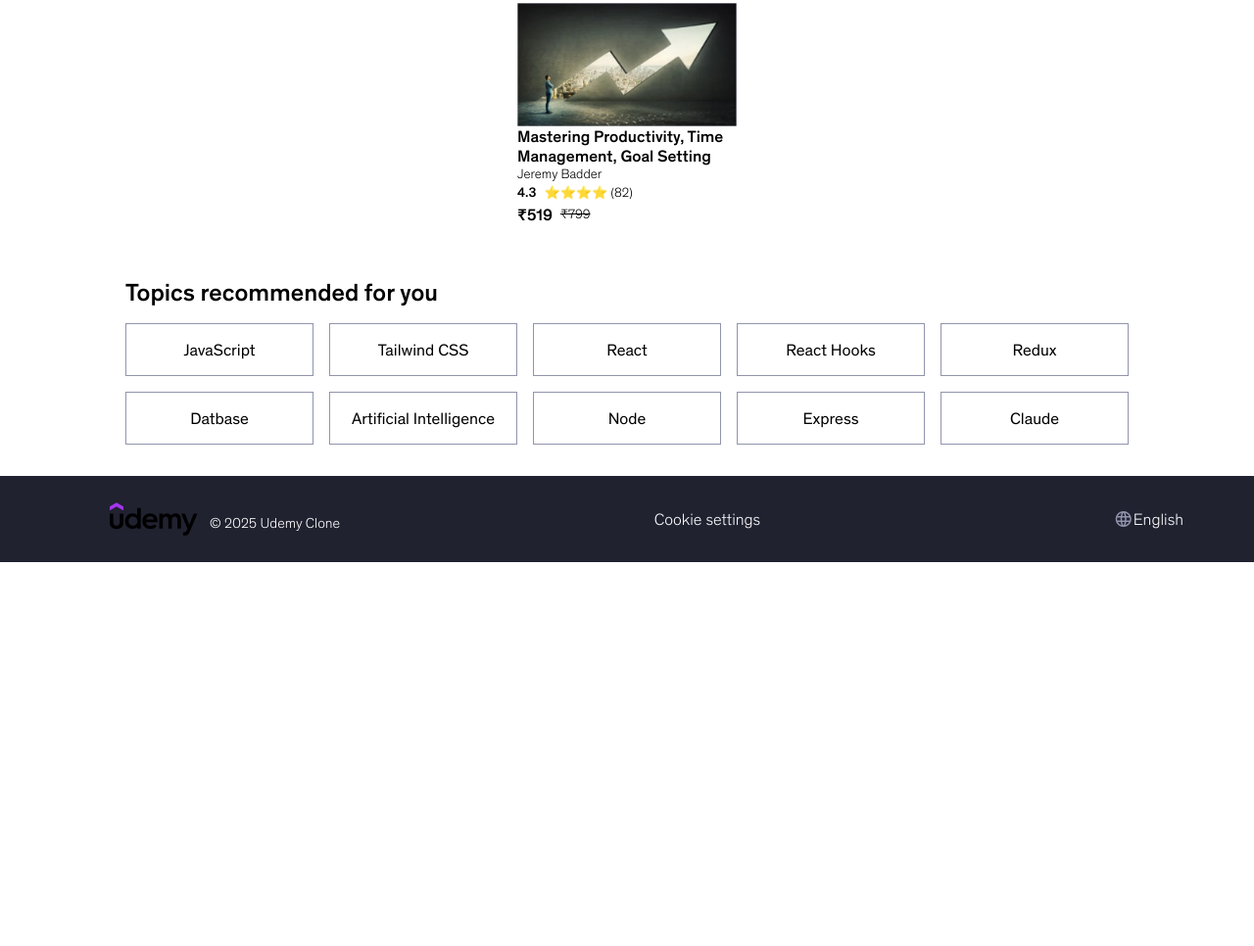
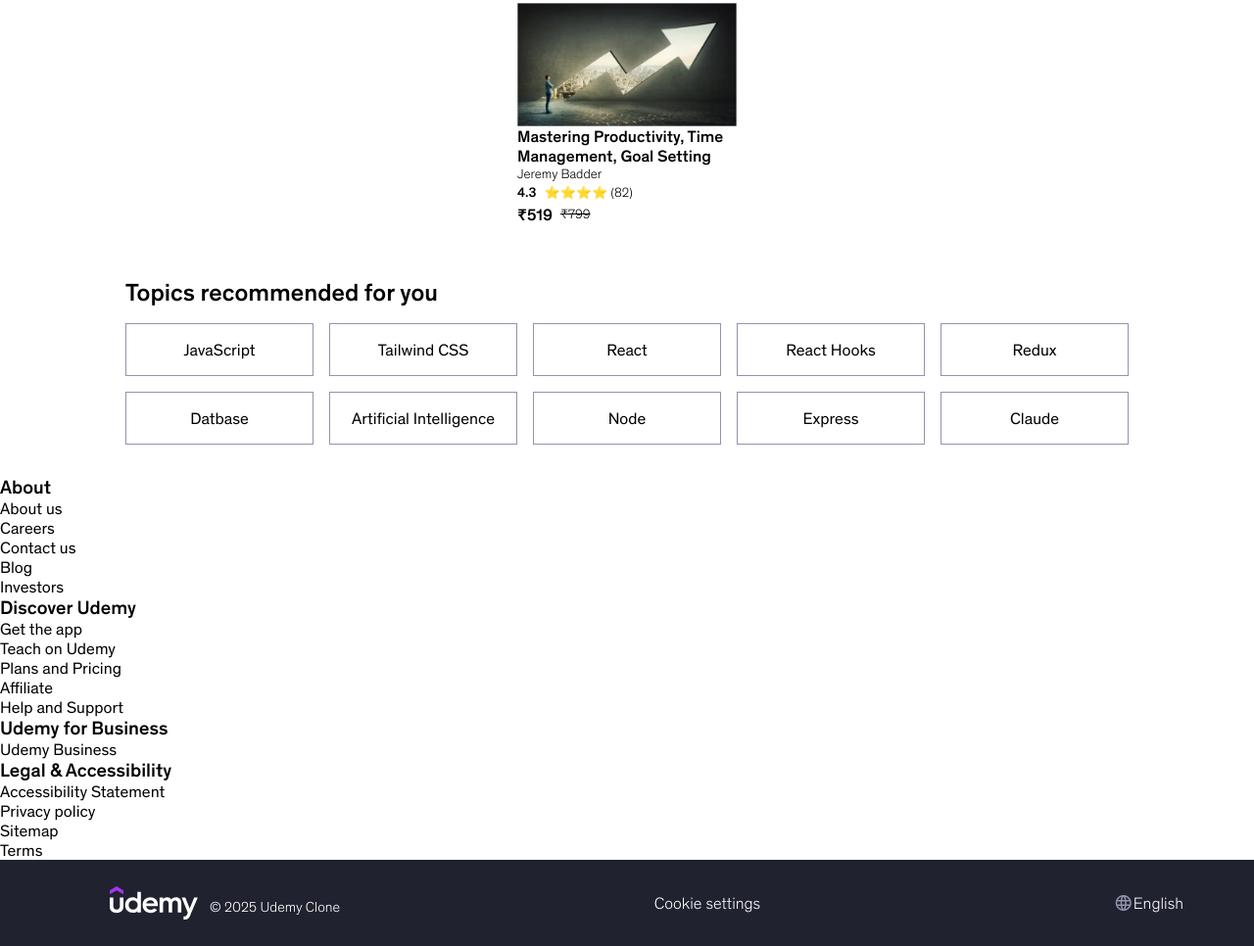
Before and after one commit to Prasanth-1011/Udemy-Clone, a plain HTML site: page index.html in a window 1280 px wide. Shown: the part 1904-2870 px from the top of the page at 98% size. Before the commit the page ends 2478 px from the top, so only its background shows below. Drawn offline with nearby package versions, Linux system fonts and the light colour scheme.

Commit message:
Add files via upload

```diff
--- a/index.html
+++ b/index.html
@@ -296,9 +296,48 @@
         </div>
     </div>
 
+    <div class="source">
+        <div class="source__about">
+            <h3>About</h3>
+            <ul>
+                <li>About us</li>
+                <li>Careers</li>
+                <li>Contact us</li>
+                <li>Blog</li>
+                <li>Investors</li>
+            </ul>
+        </div>
+        <div class="source__discover">
+            <h3>Discover Udemy</h3>
+            <ul>
+                <li>Get the app</li>
+                <li>Teach on Udemy</li>
+                <li>Plans and Pricing</li>
+                <li>Affiliate</li>
+                <li>Help and Support</li>
+            </ul>
+        </div>
+        <div class="source__business">
+            <h3>Udemy for Business</h3>
+            <ul>
+                <li>Udemy Business</li>
+            </ul>
+        </div>
+        <div class="source__accessibility">
+            <h3>Legal & Accessibility</h3>
+            <ul>
+                <li>Accessibility Statement</li>
+                <li>Privacy policy</li>
+                <li>Sitemap</li>
+                <li>Terms</li>
+            </ul>
+        </div>
+    </div>
+
     <div class="footer align-center">
         <div class="footer__logo align-center">
-            <a href="index.html"><img src="./Assets/Udemy Logo.svg" alt="Udemy Logo" width="90px" height="40px"></a>
+            <a href="index.html"><img src="./Assets/Udemy Dark Logo.svg" alt="Udemy Logo" width="90px"
+                    height="40px"></a>
             <p style="font-size: 14px; font-weight: 100; margin-top: 8px;">&copy 2025 Udemy Clone</p>
         </div>
 
```
